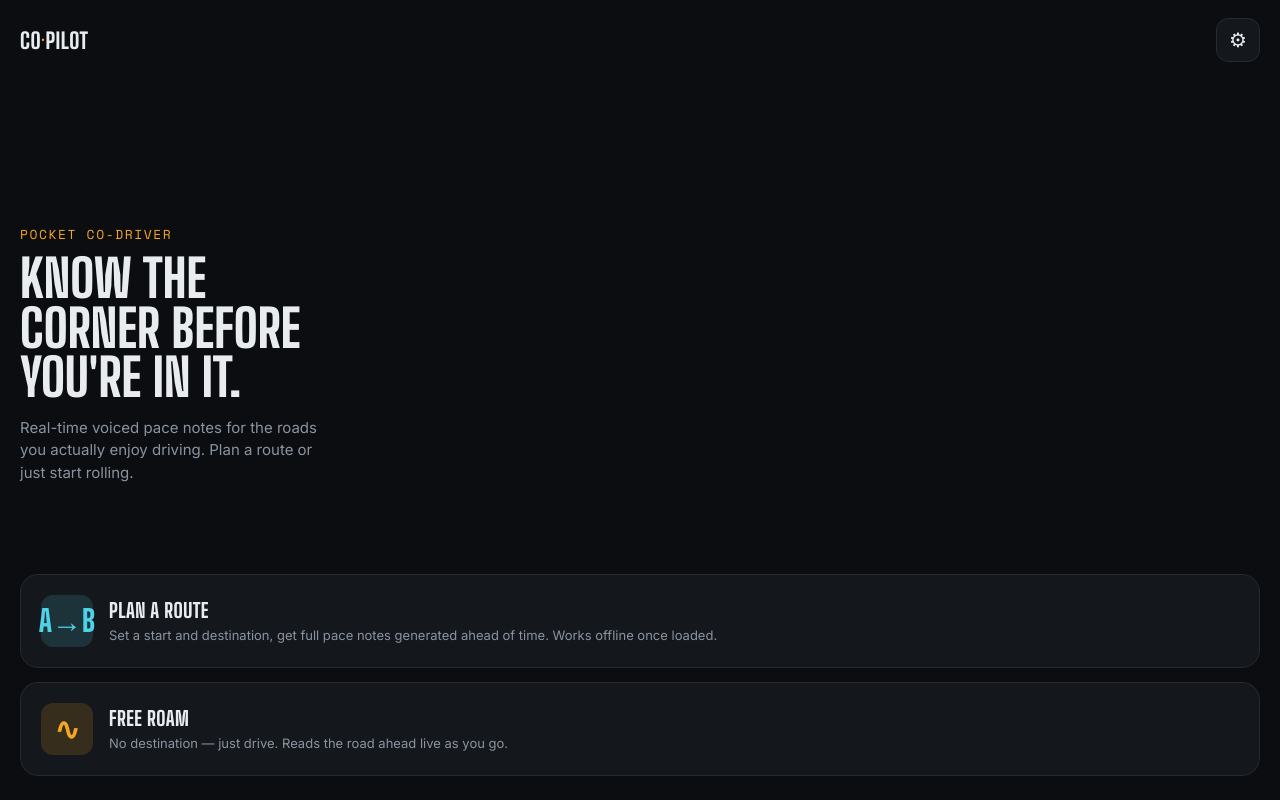
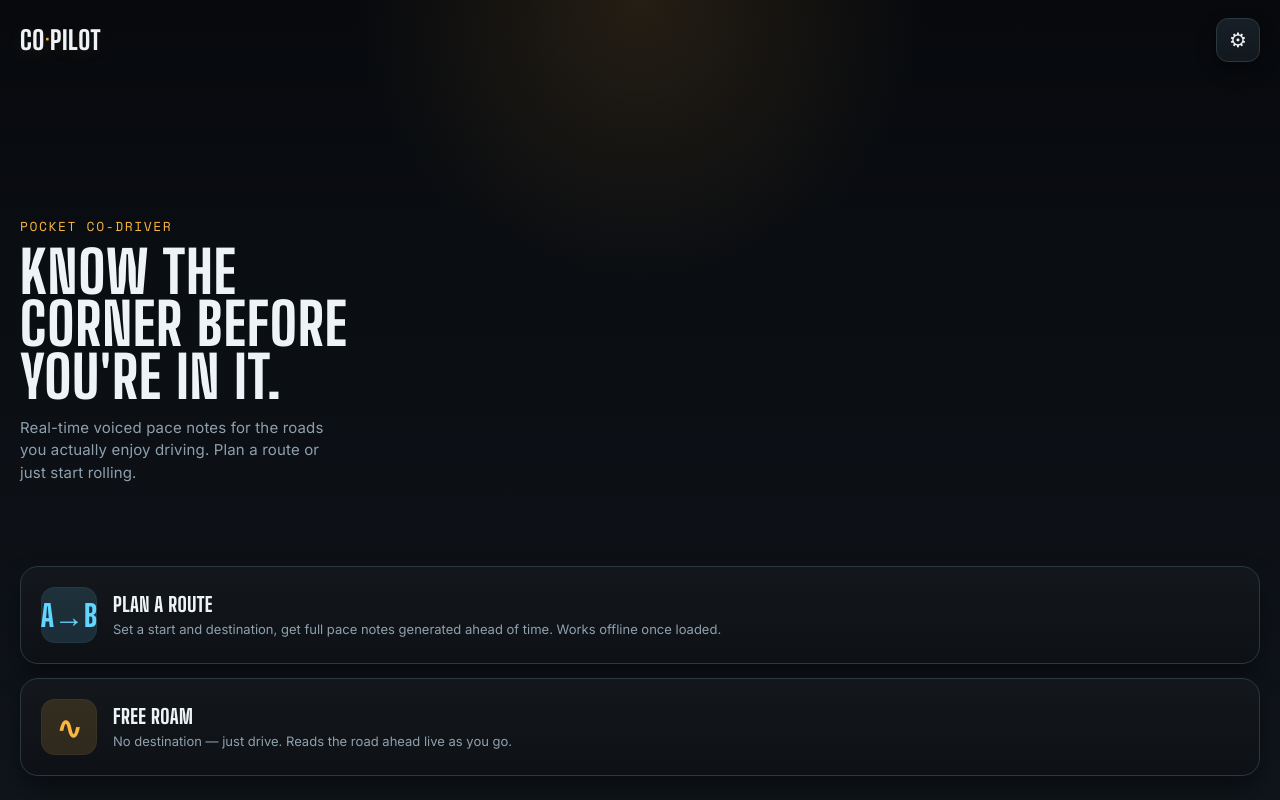
Before and after one commit to NxjxArne/Test-rods, a plain HTML site: page index.html in a window 1280 px wide. Drawn offline with nearby package versions, Linux system fonts and the light colour scheme.

Commit message:
Add files via upload

```diff
--- a/css/style.css
+++ b/css/style.css
@@ -1,16 +1,19 @@
 @import url('https://fonts.googleapis.com/css2?family=Big+Shoulders+Display:wght@600;800&family=Space+Mono:wght@400;700&family=Inter:wght@400;500;600&display=swap');
 
 :root {
-  --bg: #0b0d10;
-  --panel: #14171b;
-  --panel-2: #1b1f24;
-  --line: #262b31;
-  --text: #e8ecef;
-  --text-dim: #8a94a0;
-  --amber: #f5a623;
-  --red: #e5484d;
-  --green: #3ccb6f;
-  --cyan: #4fd1e6;
+  --bg: #07090d;
+  --bg-2: #10151b;
+  --panel: #12181d;
+  --panel-2: #171f27;
+  --panel-3: #1d2831;
+  --line: #2a3842;
+  --text: #edf3f7;
+  --text-dim: #8fa0ad;
+  --amber: #f9b642;
+  --red: #eb5a55;
+  --green: #57d38a;
+  --cyan: #63d6ff;
+  --shadow: rgba(0, 0, 0, 0.38);
   --font-display: 'Big Shoulders Display', sans-serif;
   --font-mono: 'Space Mono', monospace;
   --font-body: 'Inter', sans-serif;
@@ -21,10 +24,16 @@
 html, body {
   height: 100%;
   margin: 0;
-  background: var(--bg);
+  background:
+    radial-gradient(circle at top, rgba(249,182,66,0.12), transparent 28%),
+    linear-gradient(180deg, var(--bg) 0%, var(--bg-2) 100%);
   color: var(--text);
   font-family: var(--font-body);
   overscroll-behavior: none;
+}
+
+body {
+  letter-spacing: 0.01em;
 }
 
 button { font-family: inherit; }
@@ -52,15 +61,19 @@ button { font-family: inherit; }
   padding: 18px 0 8px;
 }
 .icon-btn {
-  background: var(--panel); border: 1px solid var(--line); color: var(--text);
+  background: linear-gradient(180deg, var(--panel-2), var(--panel));
+  border: 1px solid var(--line);
+  color: var(--text);
   width: 44px; height: 44px; border-radius: 12px; font-size: 20px;
   display: flex; align-items: center; justify-content: center;
+  box-shadow: 0 8px 18px var(--shadow);
 }
-.icon-btn:active { background: var(--panel-2); }
+.icon-btn:active { background: var(--panel-3); }
 
 .brand {
   font-family: var(--font-display); font-weight: 800; letter-spacing: 0.02em;
-  font-size: 22px; text-transform: uppercase;
+  font-size: 26px; text-transform: uppercase;
+  text-shadow: 0 4px 16px rgba(249,182,66,0.12);
 }
 .brand .dot { color: var(--amber); }
 
@@ -72,25 +85,30 @@ button { font-family: inherit; }
   letter-spacing: 0.12em; text-transform: uppercase; margin: 0 0 10px;
 }
 .home-hero h1 {
-  font-family: var(--font-display); font-weight: 800; font-size: 52px;
-  line-height: 0.95; margin: 0; text-transform: uppercase;
+  font-family: var(--font-display); font-weight: 800; font-size: 58px;
+  line-height: 0.9; margin: 0; text-transform: uppercase;
+  letter-spacing: 0.02em;
 }
 .home-hero p { color: var(--text-dim); font-size: 15px; margin-top: 14px; line-height: 1.5; max-width: 34ch; }
 
 .mode-grid { display: flex; flex-direction: column; gap: 14px; margin-bottom: 24px; }
 .mode-card {
-  background: var(--panel); border: 1px solid var(--line); border-radius: 18px;
+  background: linear-gradient(180deg, rgba(20,24,28,0.96), rgba(13,17,22,0.96));
+  border: 1px solid var(--line);
+  border-radius: 18px;
   padding: 20px; text-align: left; color: var(--text);
   display: flex; align-items: center; gap: 16px;
+  box-shadow: 0 14px 26px var(--shadow);
 }
 .mode-card:active { background: var(--panel-2); }
 .mode-card .glyph {
   font-family: var(--font-display); font-size: 30px; font-weight: 800;
-  width: 52px; height: 52px; border-radius: 12px; flex: none;
+  width: 56px; height: 56px; border-radius: 14px; flex: none;
   display: flex; align-items: center; justify-content: center;
+  box-shadow: inset 0 0 0 1px rgba(255,255,255,0.04);
 }
-.mode-card.plan .glyph { background: rgba(79, 209, 230, 0.15); color: var(--cyan); }
-.mode-card.roam .glyph { background: rgba(245, 166, 35, 0.15); color: var(--amber); }
+.mode-card.plan .glyph { background: rgba(99, 214, 255, 0.14); color: var(--cyan); }
+.mode-card.roam .glyph { background: rgba(249, 182, 66, 0.14); color: var(--amber); }
 .mode-card .copy h3 { margin: 0 0 4px; font-family: var(--font-display); font-size: 20px; text-transform: uppercase; letter-spacing: 0.02em; }
 .mode-card .copy p { margin: 0; color: var(--text-dim); font-size: 13px; line-height: 1.4; }
 
@@ -111,16 +129,19 @@ input[type="text"]:focus { outline: none; border-color: var(--amber); }
 .result-item:active { background: var(--panel); color: var(--text); }
 .link-btn { background: none; border: none; color: var(--cyan); font-size: 13px; padding: 4px 0; text-align: left; font-family: var(--font-mono); }
 .primary-btn {
-  background: var(--amber); color: #0b0d10; border: none; border-radius: 14px;
+  background: linear-gradient(180deg, #f9bf5d, var(--amber));
+  color: #10151b; border: none; border-radius: 14px;
   padding: 16px; font-size: 16px; font-weight: 700; font-family: var(--font-display);
   text-transform: uppercase; letter-spacing: 0.04em; margin-top: 8px;
+  box-shadow: 0 12px 22px rgba(249,182,66,0.22);
 }
-.primary-btn:active { opacity: 0.85; }
+.primary-btn:active { opacity: 0.9; }
 .secondary-btn {
-  background: var(--panel); border: 1px solid var(--line); color: var(--text); border-radius: 14px;
+  background: linear-gradient(180deg, var(--panel-2), var(--panel));
+  border: 1px solid var(--line); color: var(--text); border-radius: 14px;
   padding: 14px 16px; font-size: 14px; font-weight: 600; margin-top: 8px;
 }
-.ghost-btn { background: none; border: 1px solid var(--line); color: var(--text-dim); border-radius: 14px; padding: 12px; font-size: 14px; }
+.ghost-btn { background: rgba(255,255,255,0.02); border: 1px solid var(--line); color: var(--text-dim); border-radius: 14px; padding: 12px; font-size: 14px; }
 .ghost-btn.small { padding: 8px 10px; font-size: 11px; }
 #plan-status { color: var(--text-dim); font-size: 13px; margin-top: 12px; font-family: var(--font-mono); min-height: 18px; }
 .plan-map-wrap {
@@ -159,6 +180,7 @@ input[type="text"]:focus { outline: none; border-color: var(--amber); }
 .drive-mode-pill {
   font-family: var(--font-mono); font-size: 11px; letter-spacing: 0.08em; text-transform: uppercase;
   color: var(--text-dim); border: 1px solid var(--line); padding: 6px 12px; border-radius: 100px;
+  background: rgba(255,255,255,0.02);
 }
 #drive-status { position: absolute; top: 70px; left: 20px; right: 20px; text-align: center; font-family: var(--font-mono); font-size: 12px; color: var(--amber); }
 
@@ -168,24 +190,26 @@ input[type="text"]:focus { outline: none; border-color: var(--amber); }
 }
 .drive-progress-wrap {
   flex: 1;
-  background: rgba(20, 23, 27, 0.9);
+  background: linear-gradient(180deg, rgba(20,24,28,0.96), rgba(12,16,21,0.96));
   border: 1px solid var(--line);
   border-radius: 12px;
   padding: 10px 12px;
+  box-shadow: inset 0 0 0 1px rgba(255,255,255,0.02);
 }
 .drive-progress-label {
   font-family: var(--font-mono); font-size: 10px; letter-spacing: 0.08em; text-transform: uppercase;
   color: var(--text-dim);
 }
 .drive-progress {
-  font-family: var(--font-display); font-size: 20px; font-weight: 800; margin-top: 2px;
+  font-family: var(--font-display); font-size: 22px; font-weight: 800; margin-top: 2px;
+  letter-spacing: 0.03em;
 }
 .map-follow-btn {
-  background: rgba(79, 209, 230, 0.12); color: var(--cyan); border: 1px solid rgba(79,209,230,0.4);
+  background: rgba(99,214,255,0.12); color: var(--cyan); border: 1px solid rgba(99,214,255,0.4);
   border-radius: 12px; padding: 11px 12px; font-family: var(--font-mono); font-size: 11px;
   letter-spacing: 0.06em; text-transform: uppercase;
 }
-.map-follow-btn.active { background: rgba(79, 209, 230, 0.2); }
+.map-follow-btn.active { background: rgba(99,214,255,0.18); }
 
 .drive-map-wrap {
   position: relative;
@@ -196,8 +220,8 @@ input[type="text"]:focus { outline: none; border-color: var(--amber); }
   border-radius: 18px;
   overflow: hidden;
   border: 1px solid var(--line);
-  background: rgba(20, 23, 27, 0.9);
-  box-shadow: inset 0 0 0 1px rgba(255,255,255,0.03);
+  background: linear-gradient(180deg, rgba(20,24,28,0.96), rgba(10,15,19,0.96));
+  box-shadow: 0 14px 22px var(--shadow), inset 0 0 0 1px rgba(255,255,255,0.02);
 }
 #map {
   width: 100%;
@@ -251,7 +275,8 @@ input[type="text"]:focus { outline: none; border-color: var(--amber); }
 #corner-next { font-family: var(--font-mono); font-size: 12px; color: var(--text-dim); min-height: 16px; }
 .upcoming-corners {
   display: flex; flex-direction: column; gap: 6px; margin: 12px 0 10px;
-  padding: 10px 12px; border: 1px solid var(--line); border-radius: 14px; background: rgba(20,23,27,0.9);
+  padding: 10px 12px; border: 1px solid var(--line); border-radius: 14px; background: linear-gradient(180deg, rgba(20,24,28,0.96), rgba(12,16,21,0.96));
+  box-shadow: inset 0 0 0 1px rgba(255,255,255,0.02);
 }
 .upcoming-item {
   display: flex; justify-content: space-between; gap: 8px; align-items: center;
@@ -276,7 +301,7 @@ input[type="text"]:focus { outline: none; border-color: var(--amber); }
 .setting-row .label { font-size: 14px; }
 .setting-row .desc { font-size: 12px; color: var(--text-dim); margin-top: 2px; }
 select {
-  background: var(--panel); color: var(--text); border: 1px solid var(--line);
+  background: linear-gradient(180deg, var(--panel-2), var(--panel)); color: var(--text); border: 1px solid var(--line);
   border-radius: 10px; padding: 8px 10px; font-family: var(--font-body); font-size: 13px;
 }
 
```
